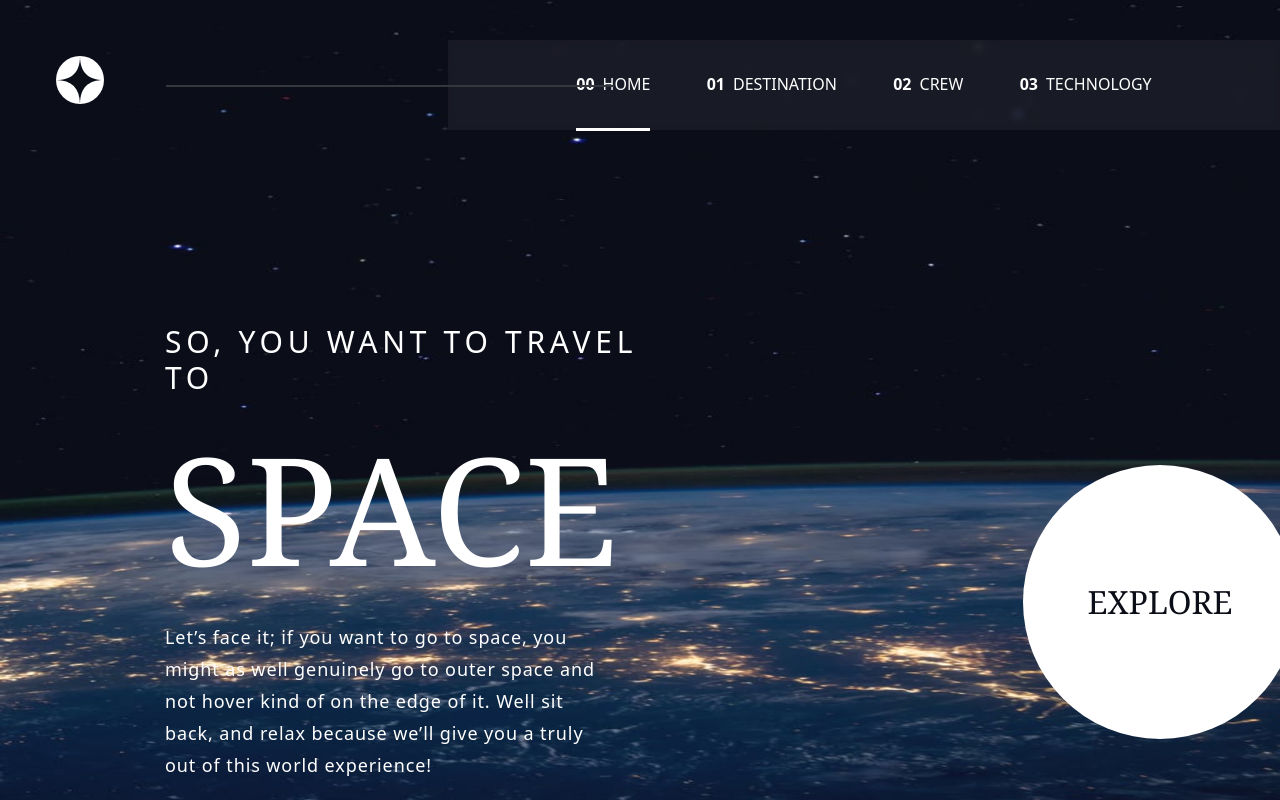
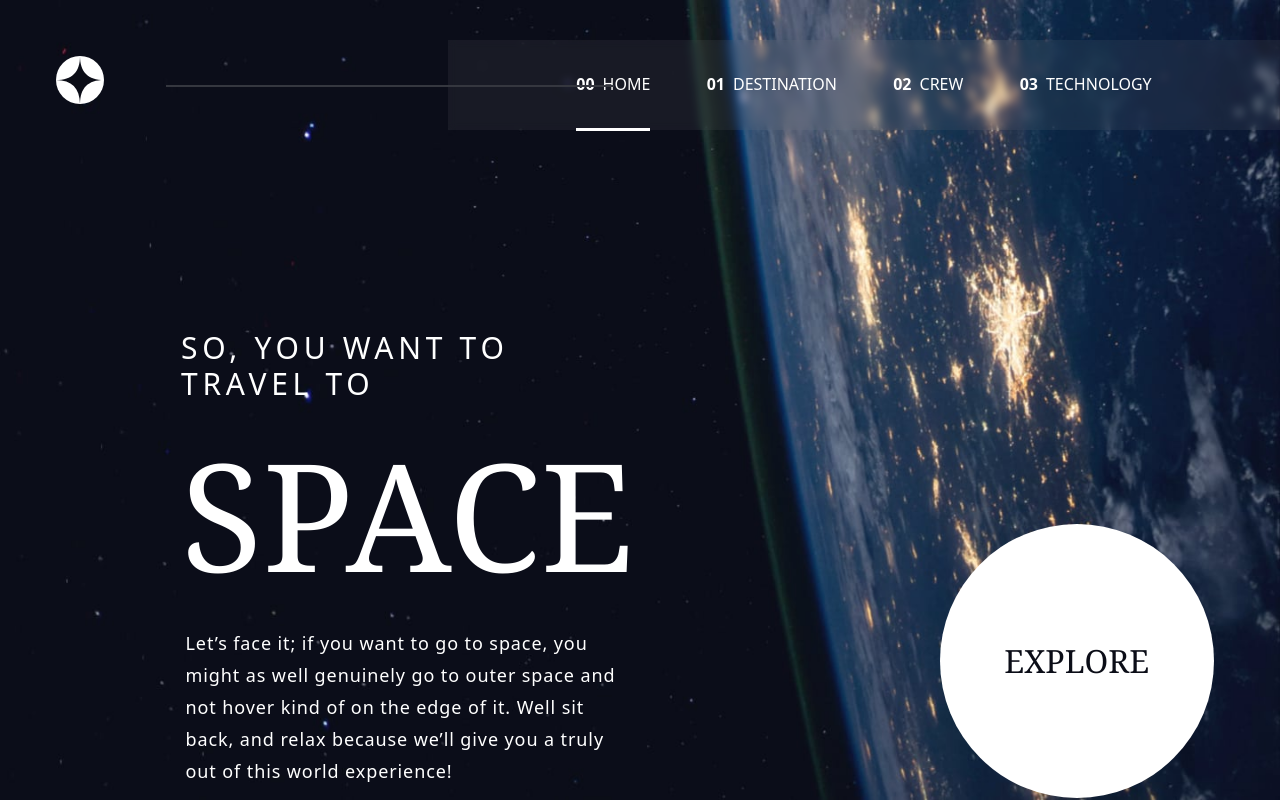
Before and after one commit to puyanwei/space-tourism, a Next.js app: page / in a window 1280 px wide. Built offline with nearby package versions, Linux system fonts and the light colour scheme; a web font is replaced by a local one.

Commit message:
Explore button text size updates & layout edits

```diff
--- a/src/components/1-atoms/Button/index.tsx
+++ b/src/components/1-atoms/Button/index.tsx
@@ -1,22 +1,22 @@
 import { Component } from "@/shared/types"
 import { ReactNode } from "react"
 
-const styleMap = {
+const buttonMap = {
   default: `rounded-2xl text-white bg-black font-primary text-base px-6 py-3 font-bold hover:bg-white hover:text-black`,
-  explore: `rounded-full text-space-black bg-white font-serif aspect-square h-[274px] text-[32px] outline outline-0 hover:outline-[88px] outline-space-gray/50`,
+  explore: `rounded-full text-space-black bg-white font-serif aspect-square h-[150px] md:h-[242px] lg:h-[274px] text-xl md:text-[32px] outline outline-0 hover:outline-[88px] outline-space-gray/50`,
   unset: ``,
 } as const
 
 interface ButtonProps extends Component {
   children: ReactNode
   onClick?: () => void
-  variant?: keyof typeof styleMap
+  variant?: keyof typeof buttonMap
 }
 
 export function Button({ className, children, onClick, variant = "default" }: ButtonProps) {
   const style = "uppercase transition-all duration-300 ease-in-out"
   return (
-    <button className={`${style} ${styleMap[variant]} ${className}`} onClick={onClick}>
+    <button className={`${style} ${buttonMap[variant]} ${className}`} onClick={onClick}>
       {children}
     </button>
   )
--- a/src/components/1-atoms/Text/index.tsx
+++ b/src/components/1-atoms/Text/index.tsx
@@ -7,7 +7,7 @@
 export function Text({ className = "", children }: TextProps) {
   return (
     <p
-      className={`font-primary text-[15px] md:text-[16px] lg:text-[18px] text-white leading-6 md:leading-7 lg:leading-8 tracking-wider ${className}`}
+      className={`font-primary text-[15px] md:text-[16px] lg:text-[18px] text-white leading-7 lg:leading-8 tracking-wider ${className}`}
     >
       {children}
     </p>
--- a/src/pages/_app.tsx
+++ b/src/pages/_app.tsx
@@ -26,7 +26,7 @@
   return (
     <div className="relative">
       <BackgroundImage url={backgroundImageUrl} />
-      <Logo className="fixed left-14 top-14 className scale-[.835] md:scale-100" />
+      <Logo className="fixed left-6 top-6 md:left-14 md:top-14 scale-[.835] md:scale-100" />
       <div className="z-10 fixed border-[1px] border-space-dark-gray top-[85px] left-[13%] w-[35%] hidden lg:block" />
       <NavBar data={navbar} currentPath={currentPath as PageUrls} />
       <Component {...pageProps} />
--- a/src/pages/index.tsx
+++ b/src/pages/index.tsx
@@ -13,19 +13,17 @@
   }
 
   return (
-    <div
-      className={`grid h-screen grid-cols-1 lg:grid-cols-2 lg:grid-rows-2 bg-scroll font-primary text-center place-items-center lg:pb-[131px] lg:text-left pt-[202px]`}
-    >
+    <div className="flex flex-col lg:grid h-screen lg:grid-cols-2 lg:grid-rows-2 bg-scroll font-primary text-center justify-items-center lg:place-items-center pt-16 lg:pb-[131px] lg:text-left md:pt-[225px] px-4">
       <main className="lg:row-start-2 lg:pl-[165px]">
         <Subheading theme="primary">So, you want to travel to</Subheading>
         <Heading level="h1">Space</Heading>
-        <Text className="max-w-[450px]">
+        <Text className="max-w-[327px] md:max-w-[450px] mx-auto">
           Let’s face it; if you want to go to space, you might as well genuinely go to outer space
           and not hover kind of on the edge of it. Well sit back, and relax because we’ll give you a
           truly out of this world experience!
         </Text>
       </main>
-      <div className="lg:pl-[400px] lg:pt-[100px] lg:row-start-2">
+      <div className="lg:pl-[40%] lg:pt-[20%] lg:row-start-2 mt-[81px]">
         <Button variant="explore" onClick={handleClick}>
           Explore
         </Button>
--- a/src/shared/consts.ts
+++ b/src/shared/consts.ts
@@ -1,4 +1,4 @@
-export const desktopSize = 1440
+export const desktopSize = 1024
 export const tabletSize = 768
 export const mobileSize = 640
 
```
